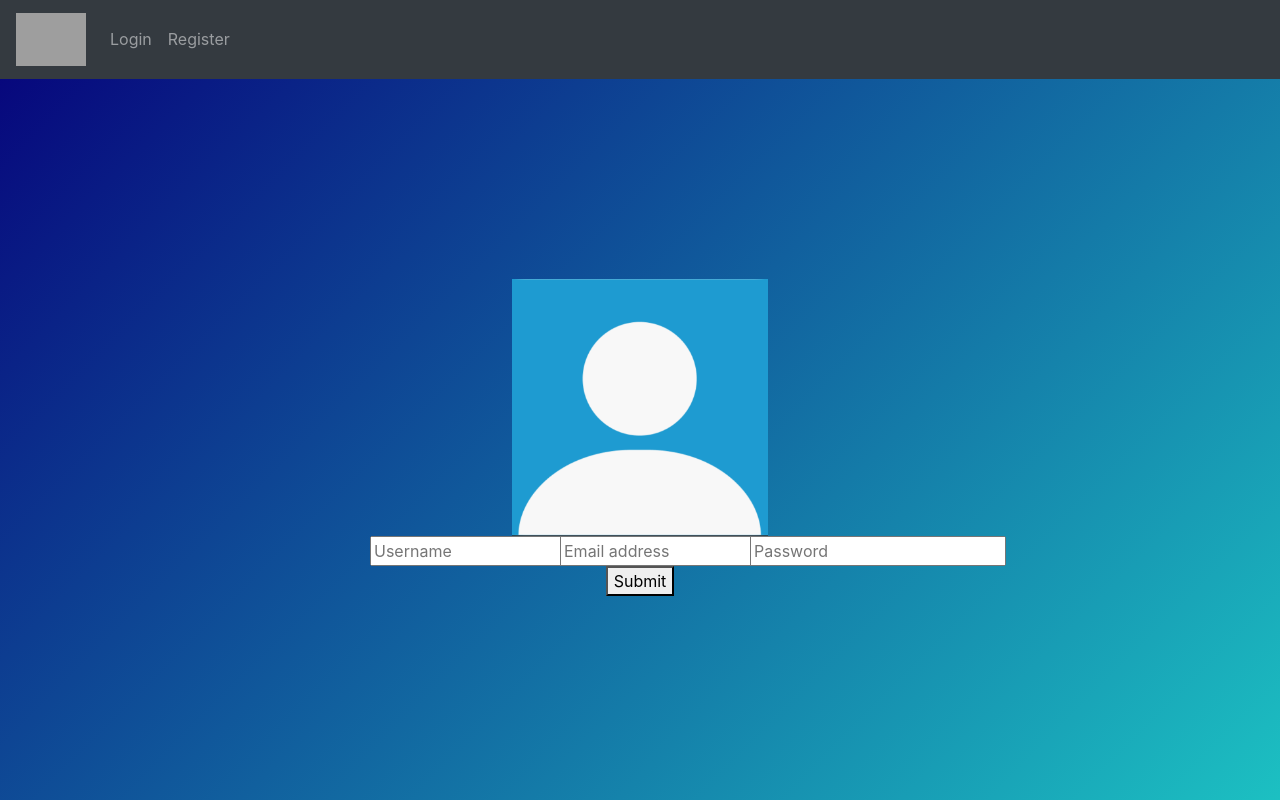
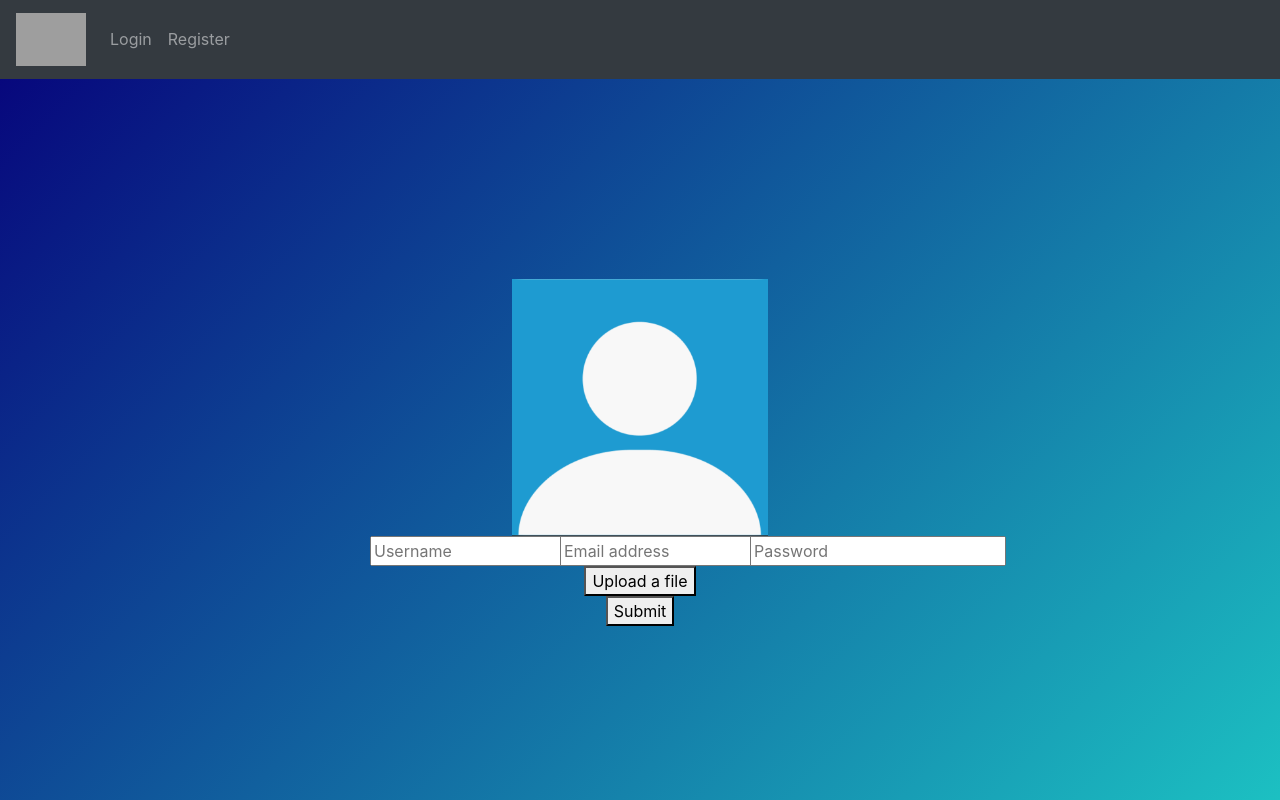
Before and after one commit to OpenVessel/PERNOpenVessel, a React (Create React App) app in the folder client/: page /account in a window 1280 px wide. Built offline with nearby package versions, Linux system fonts and the light colour scheme; no server answers; grey boxes are pictures that could not be loaded.

Commit message:
Successfully implented a upload button #TODO: upload and update image, formatting could come later

```diff
--- a/client/package.json
+++ b/client/package.json
@@ -12,7 +12,8 @@
     "react-dom": "^16.13.1",
     "react-router-dom": "^5.2.0",
     "react-scripts": "3.4.1",
-    "react-toastify": "^6.0.8"
+    "react-toastify": "^6.0.8",
+    "styled-components": "^5.2.1"
   },
   "scripts": {
     "start": "react-scripts start",
--- a/client/src/components/Account.js
+++ b/client/src/components/Account.js
@@ -1,6 +1,8 @@
 import React, {useState} from "react";
 import { Link } from "react-router-dom";
 import { Button, Row, Col, Container } from 'react-bootstrap';
+// import React from 'react';
+import styled from 'styled-components';// Style the Button component
 
 // import React from 'react';
 // import styled from 'components';
@@ -51,11 +53,32 @@ import { Button, Row, Col, Container } from 'react-bootstrap';
 
 // import React, { useState } from "react";
 // import "client/src/App.css";
-function Form() {
+function Form(props) {
 const [Username, setUsername] = useState("");
 // const [lastName, setLastName] = useState("");
 const [email, setEmail] = useState("");
 const [password, setPassword] = useState("");
+
+const hiddenFileInput = React.useRef(null);
+
+  // Programatically click the hidden file input element
+  // when the Button component is clicked
+const handleClick = event => {
+    hiddenFileInput.current.click();
+  };  // Call a function (passed as a prop from the parent component)
+  // to handle the user-selected file
+const handleChange = event => {
+    const fileUploaded = event.target.files[0];
+    props.handleFile(fileUploaded);
+    };
+
+const Button = styled.button`
+   /* Insert your favorite CSS code to style a button */
+`;
+// const FileUploader = props => {  // Create a reference to the hidden file input element
+
+// };
+
 return (
     <form>
         <div className="text-center" style ={{paddingTop: "25vh"}}>
@@ -100,53 +123,60 @@ return (
                             required
                         />
                     </Col>
+
+
                 </Row>
+                <Button onClick={handleClick}>
+                        Upload a file
+                        </Button>
+                        <input
+                        type="file"
+                        ref={hiddenFileInput}
+                        onChange={handleChange}
+                        style={{display: 'none'}}
+                    />
+
             </Container>
-
-            {/* <input
-                value={Username}
-                onChange={e => setUsername(e.target.value)}
-                placeholder="Username"
-                type="text"
-                name="setUsername"
-                required
-            /> */}
-
-            {/* <input
-                value={lastName}
-                onChange={e => setLastName(e.target.value)}
-                placeholder="Last name"
-                type="text"
-                name="lastName"
-                required
-            /> */}
-            {/* <input
-                value={email}
-                onChange={e => setEmail(e.target.value)}
-                placeholder="Email address"
-                type="email"
-                name="email"
-                required
-            /> */}
-            {/* <input
-                value={password}
-                onChange={e => setPassword(e.target.value)}
-                placeholder="Password"
-                type="password"
-                name="password"
-                required
-            /> */}
             <button type="submit">Submit</button>
         </div>
     </form>
 
+);
+    };
+    export default Form;
 
 
+// // const Button = styled.button`
+// //   /* Insert your favorite CSS code to style a button */
+// // `;
+// const FileUploader = props => {  // Create a reference to the hidden file input element
+// const hiddenFileInput = React.useRef(null);
 
-);
-    };
+//   // Programatically click the hidden file input element
+//   // when the Button component is clicked
+// const handleClick = event => {
+//     hiddenFileInput.current.click();
+//   };  // Call a function (passed as a prop from the parent component)
+//   // to handle the user-selected file
+// const handleChange = event => {
+//     const fileUploaded = event.target.files[0];
+//     props.handleFile(fileUploaded);
+// };  return (
+//     <>
+//         <Button onClick={handleClick}>
+//         Upload a file
+//         </Button>
+//         <input
+//         type="file"
+//         ref={hiddenFileInput}
+//         onChange={handleChange}
+//         style={{display: 'none'}}
+//     />
+//     </>
+// );
+// export default FileUploader;
 
-export default Form;
+
 
 // // Style the Button component
 // // const Button = styled.button`
```
Also changed, not shown: 2 other files (tests, documents, lock files or other folders).
